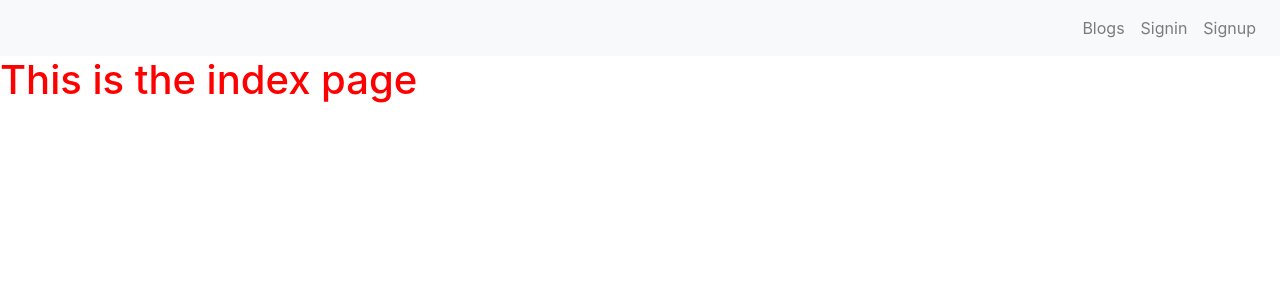
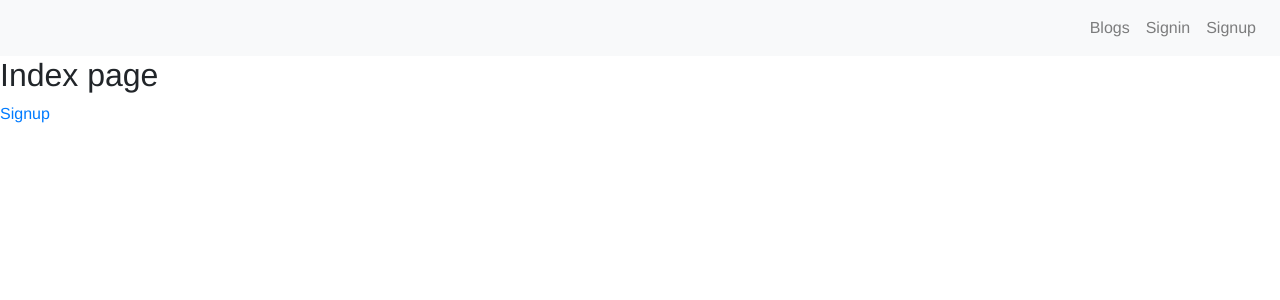
Before and after one commit to cardfaux/BlogNextJS-Frontend, a Next.js app: page / in a window 1280 px wide. Shown: the top 300 px of the page. Built offline with nearby package versions, Linux system fonts and the light colour scheme.

Commit message:
took off the required prop from the ActiveLink component

```diff
--- a/components/shared/ActiveLink.jsx
+++ b/components/shared/ActiveLink.jsx
@@ -23,7 +23,7 @@ const ActiveLink = ({ children, activeClassName, ...props }) => {
 };
 
 ActiveLink.propTypes = {
-  activeClassName: PropTypes.string.isRequired,
+  activeClassName: PropTypes.string,
 };
 
 export default ActiveLink;
--- a/pages/index.jsx
+++ b/pages/index.jsx
@@ -1,18 +1,18 @@
 import React from 'react';
+import Link from 'next/link';
 import styled from 'styled-components';
 
 import Layout from '../components/shared/Layout';
 
-const index = () => {
+const Index = () => {
   return (
     <Layout>
-      <Title>This is the index page</Title>
+      <h2>Index page</h2>
+      <Link href='/signup'>
+        <a>Signup</a>
+      </Link>
     </Layout>
   );
 };
 
-export default index;
-
-const Title = styled.h1`
-  color: red;
-`;
+export default Index;
--- a/styles/globalStyles.css
+++ b/styles/globalStyles.css
@@ -1,9 +1,25 @@
+#nprogress .bar {
+  height: 4px !important;
+}
+
+.ql-editor {
+  min-height: 300px;
+}
+
+.featured-image {
+  width: 100%;
+  max-height: 500px;
+  object-fit: cover;
+}
+
 div.collapse.navbar-collapse ul.ml-auto.navbar-nav li.nav-item {
   cursor: pointer;
 }
+
 nav.navbar.navbar-expand-md.navbar-light.bg-light a.font-weight-bold.nav-link {
   cursor: pointer;
 }
+
 .navbar-light .navbar-nav .nav-link:focus,
 .navbar-light .navbar-nav .nav-link:hover {
   color: rgba(0, 123, 255, 1) !important;
```
Also changed, not shown: package.json (+6 -2 lines).
